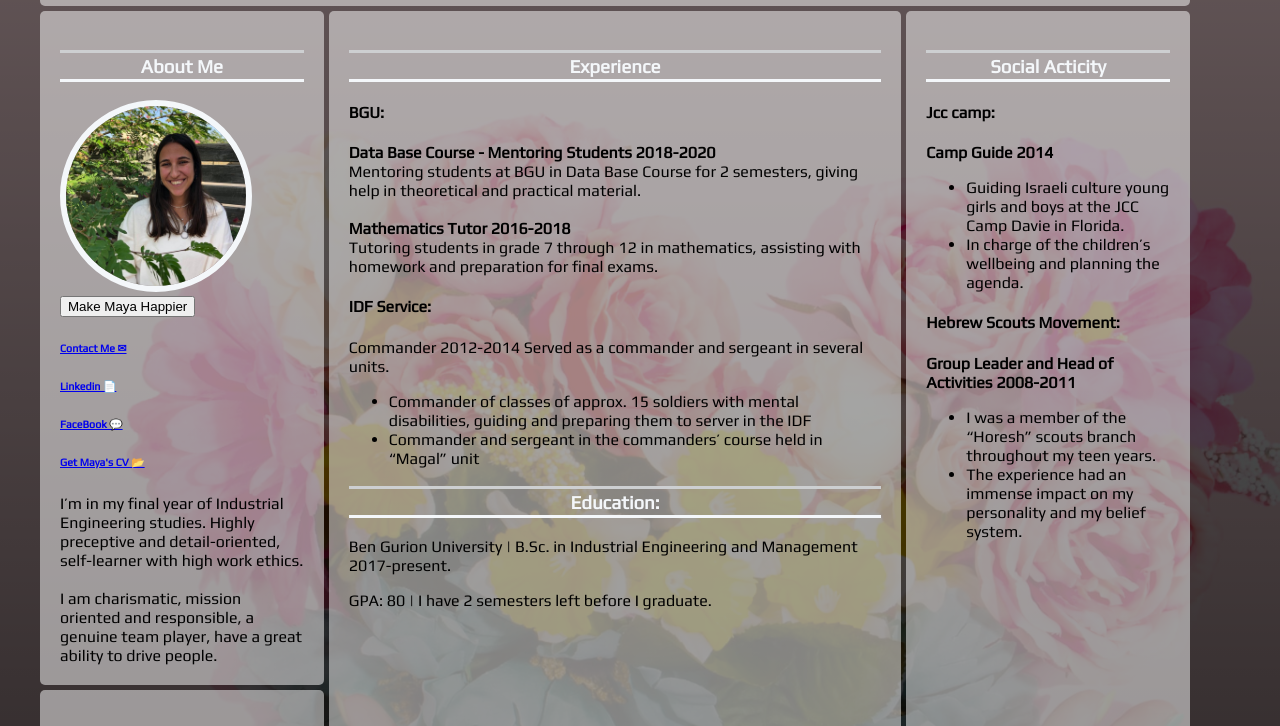
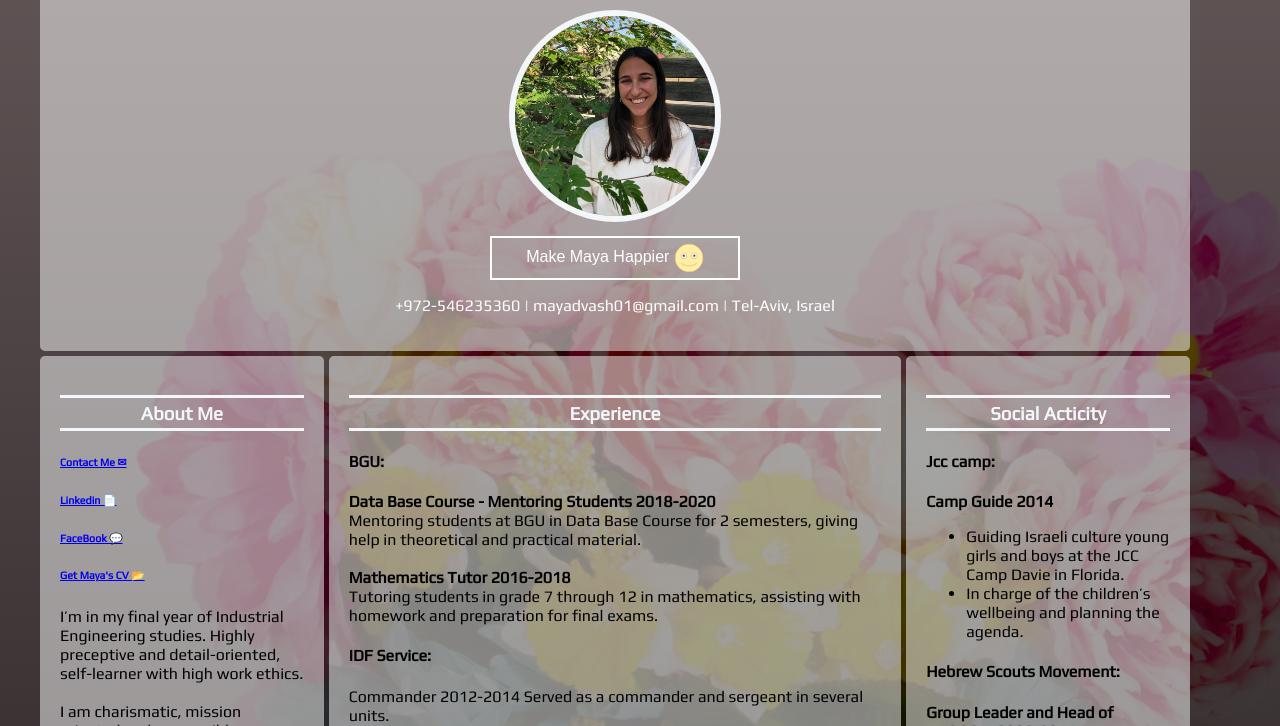
Before and after one commit to MotiLM2003/maya-project, a plain HTML site: page index.html in a window 1280 px wide. Shown: the part 138-864 px from the top of the page. Drawn offline with Linux system fonts and the light colour scheme.

Commit message:
:beer: lol

```diff
--- a/cv_css.css
+++ b/cv_css.css
@@ -11,7 +11,8 @@ body {
 .container {
   width: 1200px;
   margin: 0 auto;
-  padding: 10px !important;
+  padding-top: 40px !important;
+  min-height: 100vh;
 }
 
 .grid-container {
@@ -30,15 +31,16 @@ body {
 
 h3 {
   text-align: center;
-  border-top: 3px solid #cdcfd1;
+  border-top: 3px solid #f4f7fa;
   border-bottom: 3px solid #f4f7fa;
-  padding: 2px;
+  padding: 4px;
 
   color: #f4f7fa;
 }
 .item1 {
   grid-area: header;
   text-align: center;
+  color: #fff;
 }
 .item2 {
   grid-area: about-me;
@@ -62,17 +64,42 @@ h3 {
   border-radius: 5px;
 }
 
+.item1 #btn-change-image {
+  display: block;
+  width: 250px;
+  margin: 10px auto;
+}
+
 /* my image css */
 #myPic {
   border-radius: 50%;
-  width: 180px;
-  height: 180px;
+  width: 200px;
+  height: 200px;
   object-position: 50% 50%;
   object-fit: cover;
   border: 6px solid #f4f7fa;
   text-align: center;
 }
 
+.default-button {
+  background-color: transparent;
+  padding: 5px;
+  border: 2px solid #fff;
+  color: #fff;
+  font-size: 16px;
+  cursor: pointer;
+  transition: 0.8s;
+}
+
+.default-button:hover {
+  background-color: #fff;
+  color: #252626;
+}
+
+.happy-emojy {
+  width: 30px;
+  vertical-align: middle;
+}
 .box-in {
   animation: rotate-in 0.7s ease-in;
 }
--- a/index.html
+++ b/index.html
@@ -9,15 +9,15 @@
   <div class="container">
 
 
+
     <div class= "grid-container">
-        <div class="item1 content-background"> <h2>Maya Dvash </h2>
-             +972-546235360 | mayadvash01@gmail.com | Tel-Aviv, Israel
+        <div class="item1 content-background">
+           <h1>Maya Dvash </h1>
+           <img id="myPic" src="maya_picture.jpeg" alt="Mayas pic"  >
+           <button type="button" class="default-button" id="btn-change-image" ><span id='button-text'> Make Maya Happier</span> <img src="./happy.png" class="happy-emojy" id="happy-emojy"></button>  </button>
+           <p>+972-546235360 | mayadvash01@gmail.com | Tel-Aviv, Israel</p>
         </div>
         <div class="item2 content-background" ><h3> About Me</h3>
-          <img id="myPic" src="maya_picture.jpeg" alt="Mayas pic" width="160px">
-          <button type="button" id="btn-change-image" >Make Maya Happier</button>
-
-
         <h6> <a href="./Contact_Us.html">
           Contact Me &#9993;</a>
 
--- a/sitejs.js
+++ b/sitejs.js
@@ -1,16 +1,21 @@
 const button = document.getElementById('btn-change-image');
 const image = document.getElementById('myPic');
-
+const happyEmojy = document.getElementById('happy-emojy');
+const buttonText = document.getElementById('button-text');
 button.addEventListener('click', changeImage);
 
 function changeImage() {
-  if (image.classList.contains('box-out')) {
+  if (image.classList.contains('box-out') || image.classList.length === 0) {
     image.classList.remove('box-out');
     image.classList.add('box-in');
     image.src = 'maya_happy.jpeg';
+    happyEmojy.src = 'happier.png';
+    buttonText.textContent = ' Make Maya Happy';
   } else {
     image.classList.remove('box-in');
     image.classList.add('box-out');
     image.src = 'maya_picture.jpeg';
+    happyEmojy.src = 'happy.png';
+    buttonText.textContent = ' Make Maya Happier';
   }
 }
```
Also changed, not shown: happier.png (added), happy.png (added).
